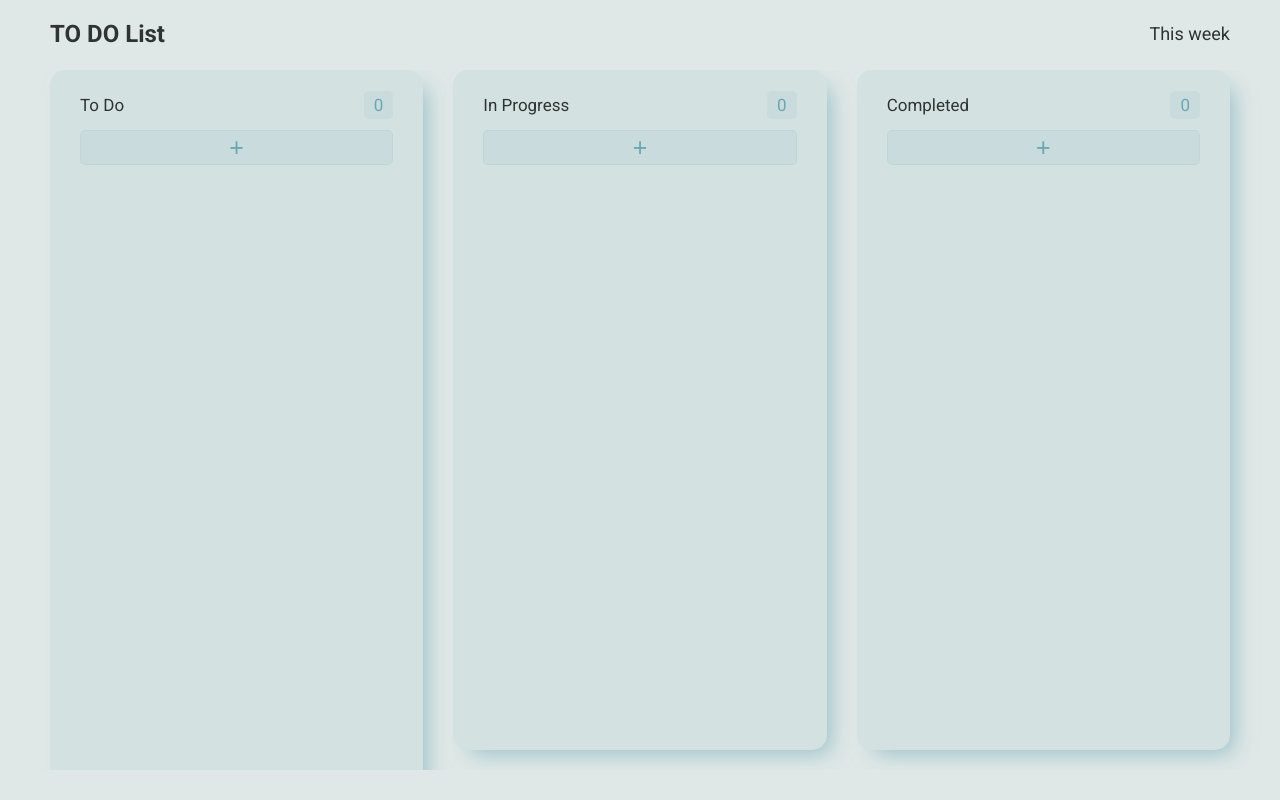
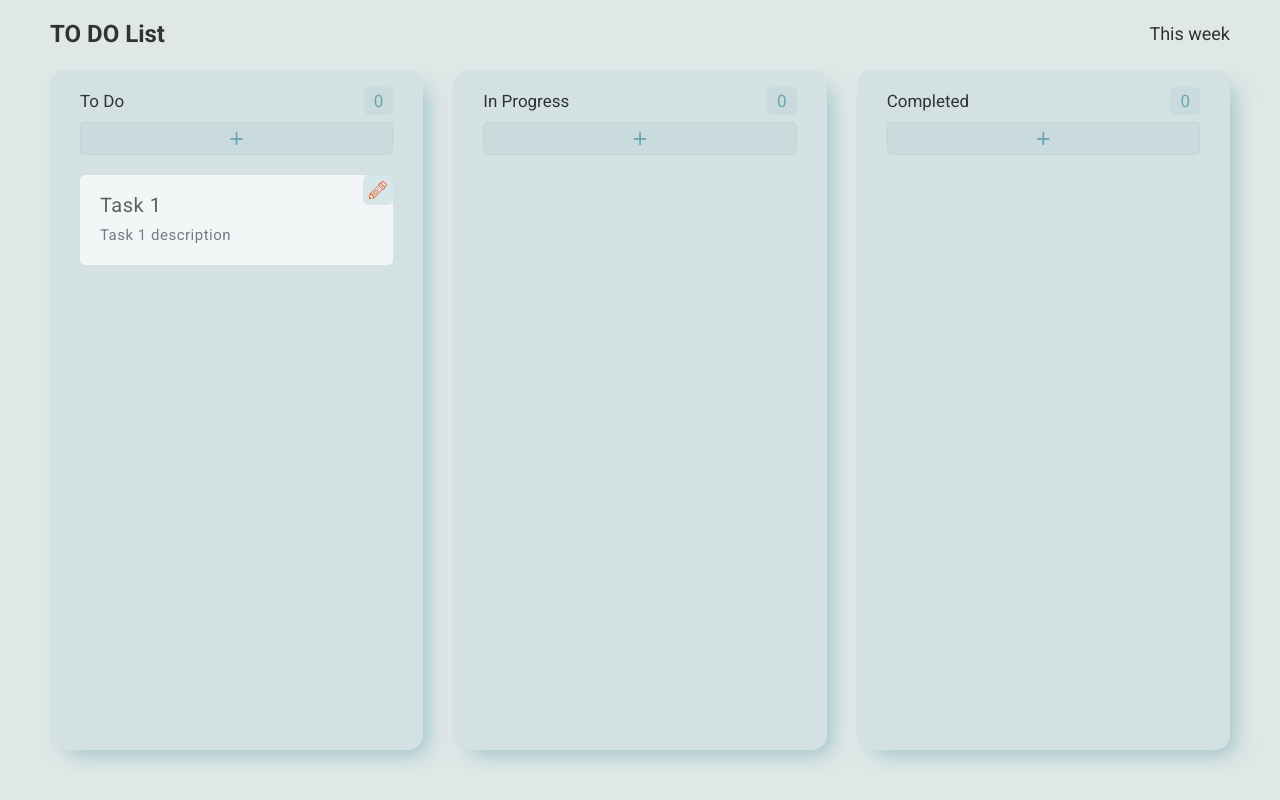
Before and after one commit to ekas/react-todo, a React (Create React App) app in the folder frontend/: page / in a window 1280 px wide. Built offline with nearby package versions, Linux system fonts and the light colour scheme.

Commit message:
feat: Add Task component & realted logic

```diff
--- a/frontend/craco.config.js
+++ b/frontend/craco.config.js
@@ -16,6 +16,7 @@ module.exports = {
               "@swatch_5": "#787b85",
               "@swatch_6": "#2f3433",
               "@swatch_7": "#f04c0f",
+              "@swatch_8": "#fff",
             },
           },
         },
--- a/frontend/src/components/Board/index.tsx
+++ b/frontend/src/components/Board/index.tsx
@@ -1,4 +1,5 @@
 import BoardItem from "../BoardItem";
+import TaskBlock from "../TaskBlock";
 import "./index.less";
 
 const Board = () => {
@@ -9,9 +10,28 @@ const Board = () => {
         <span>This week</span>
       </div>
       <div className="board-content">
-        <BoardItem items={[]} heading="To Do" type="todo" />
-        <BoardItem items={[]} heading="In Progress" type="inprogress" />
-        <BoardItem items={[]} heading="Completed" type="completed" />
+        <BoardItem tasksLength={0} heading="To Do" type="todo">
+          <>
+            <TaskBlock
+              mode="read"
+              task={{
+                id: 1,
+                title: "Task 1",
+                description: "Task 1 description",
+              }}
+            />
+          </>
+        </BoardItem>
+        <BoardItem
+          tasksLength={0}
+          heading="In Progress"
+          type="inprogress"
+        ></BoardItem>
+        <BoardItem
+          tasksLength={0}
+          heading="Completed"
+          type="completed"
+        ></BoardItem>
       </div>
     </div>
   );
--- a/frontend/src/components/BoardItem/index.less
+++ b/frontend/src/components/BoardItem/index.less
@@ -1,7 +1,7 @@
 .board-content-item {
   width: 100%;
   display: flex;
-  min-height: 10px;
+  overflow: hidden;
   padding: 10px 30px;
   margin-bottom: 20px;
   border-radius: 15px;
@@ -10,10 +10,6 @@
   -webkit-box-shadow: 10px 10px 22px -7px rgba(106, 167, 179, 0.63);
   -moz-box-shadow: 10px 10px 22px -7px rgba(106, 167, 179, 0.63);
   box-shadow: 10px 10px 22px -7px rgba(106, 167, 179, 0.63);
-
-  &:nth-of-type(1) {
-    min-height: 1000px;
-  }
 
   .item {
     &-header {
@@ -31,5 +27,11 @@
         background-color: rgba(@swatch_3, 0.1);
       }
     }
+
+    &-content {
+      height: 100%;
+      overflow: scroll;
+      margin: 20px 0 10px;
+    }
   }
 }
--- a/frontend/src/components/BoardItem/index.tsx
+++ b/frontend/src/components/BoardItem/index.tsx
@@ -1,24 +1,31 @@
-import { Item } from "../../models/item";
+import { ReactElement } from "react";
 import Button from "../Button";
 
 import "./index.less";
 
 interface BoardItemProps {
-  items: Item[];
+  tasksLength: number;
   heading: string;
   type: "todo" | "inprogress" | "completed";
+  children?: ReactElement;
 }
 
-const BoardItem = ({ items, heading, type }: BoardItemProps) => {
+const BoardItem = ({
+  tasksLength = 0,
+  heading,
+  type,
+  children,
+}: BoardItemProps) => {
   return (
     <div className="board-content-item">
       <div className="item-header">
         <span>{heading}</span>
-        <span className="item-header-number">{items.length}</span>
+        <span className="item-header-number">{tasksLength}</span>
       </div>
       <Button cssClasses="item-add-button" id={`add-button-${type}`}>
         +
       </Button>
+      <div className="item-content">{children}</div>
     </div>
   );
 };
--- a/frontend/src/components/Button/index.less
+++ b/frontend/src/components/Button/index.less
@@ -13,4 +13,20 @@
       background-color: rgba(@swatch_3, 0.4);
     }
   }
+
+  &-save-button {
+    width: 100%;
+    height: 30px;
+    cursor: pointer;
+    font-size: 16px;
+    border-radius: 5px;
+    color: rgb(@swatch_3);
+    border: solid 1px rgba(@swatch_3, 0.1);
+    background-color: rgba(@swatch_3, 0.1);
+
+    &:hover {
+      color: @swatch_6;
+      background-color: rgba(@swatch_3, 0.4);
+    }
+  }
 }
--- a/frontend/src/components/Button/index.tsx
+++ b/frontend/src/components/Button/index.tsx
@@ -5,12 +5,19 @@ interface BoardItemProps {
   width?: string;
   cssClasses?: string;
   children: string;
+  onClick?: () => void;
 }
 
-const Button = ({ width, children, cssClasses, id }: BoardItemProps) => {
+const Button = ({
+  width,
+  children,
+  cssClasses,
+  id,
+  onClick,
+}: BoardItemProps) => {
   const buttonWidth = width ? ` ${width}px` : "";
   return (
-    <button id={id} className={`${cssClasses}${buttonWidth}`}>
+    <button id={id} className={`${cssClasses}${buttonWidth}`} onClick={onClick}>
       {children}
     </button>
   );
--- /dev/null
+++ b/frontend/src/components/TaskBlock/index.less
@@ -0,0 +1,68 @@
+.task {
+  padding: 20px;
+  color: @swatch_6;
+  cursor: crosshair;
+  position: relative;
+  border-radius: 5px;
+  margin-bottom: 15px;
+  background-color: rgba(@swatch_8, 0.7);
+
+  &-title {
+    font-size: 20px;
+    letter-spacing: 0.5px;
+    line-height: 20px;
+    color: rgb(@swatch_4);
+    margin-bottom: 10px;
+
+    &-input {
+      width: 100%;
+      height: 30px;
+      font-size: 15px;
+      padding: 0 15px;
+      margin-bottom: 20px;
+      line-height: 20px;
+      border-radius: 5px;
+      font-family: inherit;
+      letter-spacing: 0.5px;
+      color: rgb(@swatch_4);
+      border: solid 1px @swatch_3;
+      background-color: @swatch_8;
+    }
+  }
+
+  &-description {
+    font-size: 15px;
+    line-height: 20px;
+    color: @swatch_5;
+    cursor: crosshair;
+    letter-spacing: 0.5px;
+    text-indent: justify;
+
+    &-input {
+      width: 100%;
+      height: 100px;
+      font-size: 15px;
+      padding: 10px 10px 0 15px;
+      margin-bottom: 20px;
+      line-height: 20px;
+      border-radius: 5px;
+      color: rgb(@swatch_4);
+      font-family: inherit;
+      letter-spacing: 0.5px;
+      border: solid 1px @swatch_3;
+      background-color: @swatch_8;
+    }
+  }
+
+  &-edit {
+    top: 0;
+    width: 30px;
+    right: 0;
+    padding: 5px;
+    margin-left: 20px;
+    position: absolute;
+    border-radius: 5px;
+    fill: rgb(@swatch_7);
+    background-color: rgba(@swatch_3, 0.2);
+  }
+}
--- /dev/null
+++ b/frontend/src/components/TaskBlock/index.tsx
@@ -0,0 +1,60 @@
+import { useState } from "react";
+import { Task } from "../../models/task";
+import Button from "../Button";
+import EditIcon from "././../../assets/edit.svg";
+import "./index.less";
+
+interface TaskProps {
+  mode: "edit" | "read";
+  task: Task;
+}
+
+const TaskBlock = ({ mode, task: { id, title, description } }: TaskProps) => {
+  const [isEditing, setIsEditing] = useState(mode === "edit" ? true : false);
+  const [taskObj, setTaskObj] = useState({ id, title, description });
+  return isEditing ? (
+    <div className="task">
+      <input
+        type="text"
+        className="task-title-input"
+        value={taskObj.title}
+        onChange={(e) => setTaskObj({ ...taskObj, title: e.target.value })}
+        placeholder="Enter Task Title"
+      />
+      <textarea
+        name=""
+        id=""
+        className="task-description-input"
+        placeholder="Enter Task Description"
+        onChange={(e) =>
+          setTaskObj({ ...taskObj, description: e.target.value })
+        }
+        value={taskObj.description}
+      />
+      <Button
+        cssClasses="item-save-button"
+        id={`save-button-${id}`}
+        onClick={() => setIsEditing(false)}
+      >
+        Save Task
+      </Button>
+    </div>
+  ) : (
+    <div className="task">
+      <div className="task-title">{taskObj.title}</div>
+      <a
+        href="/"
+        title="Edit Task"
+        onClick={(e) => {
+          e.preventDefault();
+          setIsEditing(true);
+        }}
+      >
+        <img src={EditIcon} alt="Task Edit" className="task-edit" />
+      </a>
+      <div className="task-description">{taskObj.description}</div>
+    </div>
+  );
+};
+
+export default TaskBlock;
--- a/frontend/src/models/item.ts
+++ /dev/null
@@ -1,4 +0,0 @@
-export interface Item {
-  id: number;
-  text: string;
-}
--- /dev/null
+++ b/frontend/src/models/task.ts
@@ -0,0 +1,5 @@
+export interface Task {
+  id: number;
+  title: string;
+  description: string;
+}
```
Also changed, not shown: frontend/src/assets/edit.svg (added).
